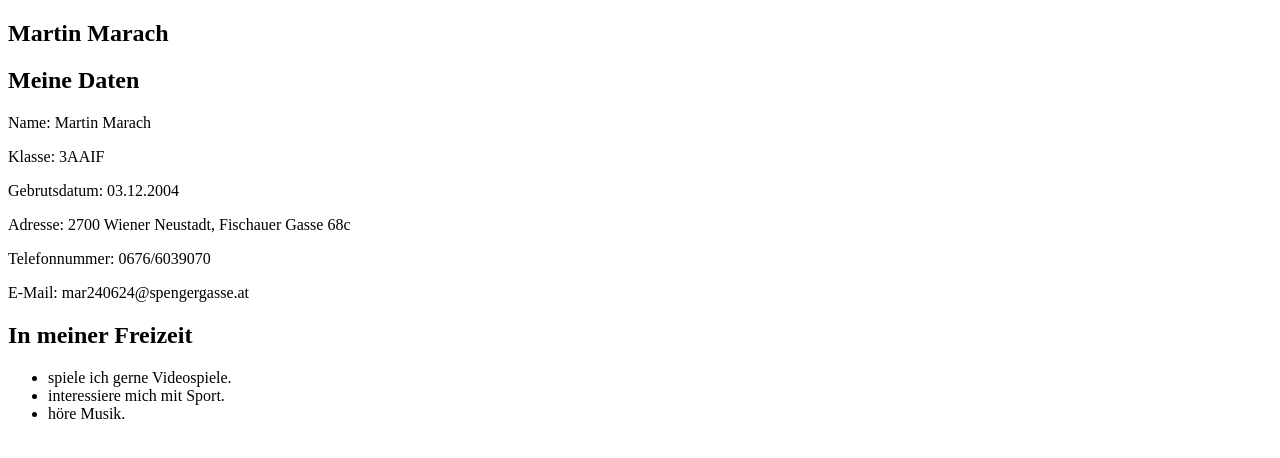
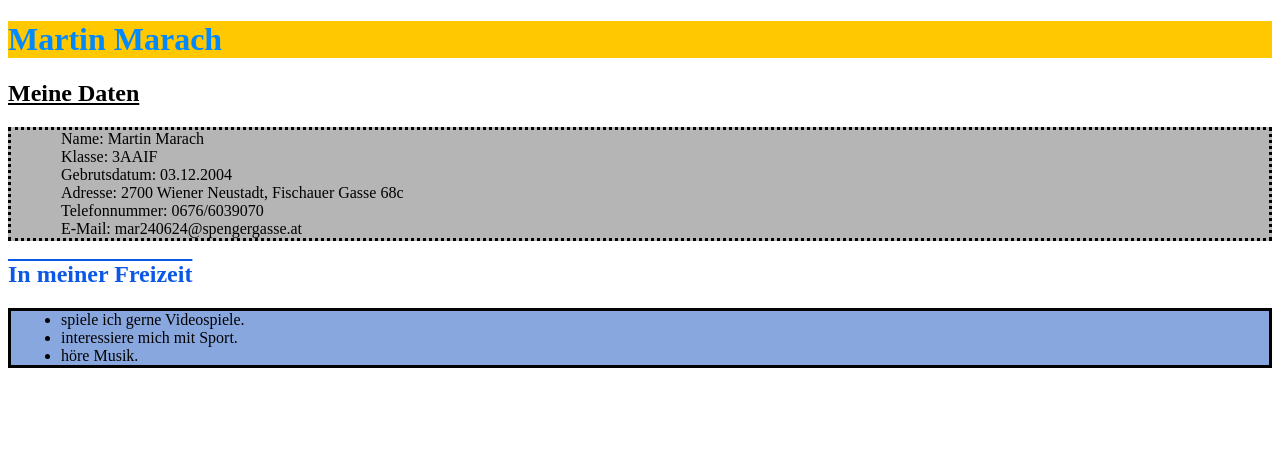
Before and after one commit to mrtn23/WMC-3AAIF-Martin-MARACH, a plain HTML site: page Martin Marach 3AAIF Über Mich.html in a window 1280 px wide. Drawn offline with Linux system fonts and the light colour scheme.

Commit message:
Über mich CSS

```diff
--- a/Martin Marach 3AAIF Über Mich.html
+++ b/Martin Marach 3AAIF Über Mich.html
@@ -9,22 +9,26 @@
 
 <body>
     <header>
-        <nav>
-            <h1>Martin Marach</h1>
-            <h2>Meine Daten</h2>
-            <p>Name: Martin Marach</p>
-            <p>Klasse: 3AAIF</p>
-            <p>Gebrutsdatum: 03.12.2004</p>
-            <p>Adresse: 2700 Wiener Neustadt, Fischauer Gasse 68c</p>
-            <p>Telefonnummer: 0676/6039070</p>
-            <p>E-Mail: mar240624@spengergasse.at</p>
-            <h2>In meiner Freizeit</h2>
-            <ul>
-                <li>spiele ich gerne Videospiele.</li>
-                <li>interessiere mich mit Sport.</li>
-                <li>höre Musik.</li>
-        </nav>
+        <h1 style="background-color: rgb(255, 200, 0); color: rgb(0, 136, 255);">
+            Martin Marach</h1>
     </header>
+    <h2 style="text-decoration: underline;">
+        Meine Daten</h2>
+    <p style="padding-left: 50px; background-color: rgb(181, 181, 181); border-style: dotted;">
+        Name: Martin Marach<br>
+        Klasse: 3AAIF<br>
+        Gebrutsdatum: 03.12.2004<br>
+        Adresse: 2700 Wiener Neustadt, Fischauer Gasse 68c<br>
+        Telefonnummer: 0676/6039070<br>
+        E-Mail: mar240624@spengergasse.at</p>
+    <h2 style="text-decoration: overline; color: rgb(11, 88, 231);">
+        In meiner Freizeit</h2>
+    <ul style="padding-left: 50px; background-color: rgb(137, 167, 223); border-style:solid;">
+        <li>spiele ich gerne Videospiele.</li>
+        <li>interessiere mich mit Sport.</li>
+        <li>höre Musik.</li>
+    </ul>
+
 </body>
 
 </html>
```
Also changed, not shown: 1 other file.
